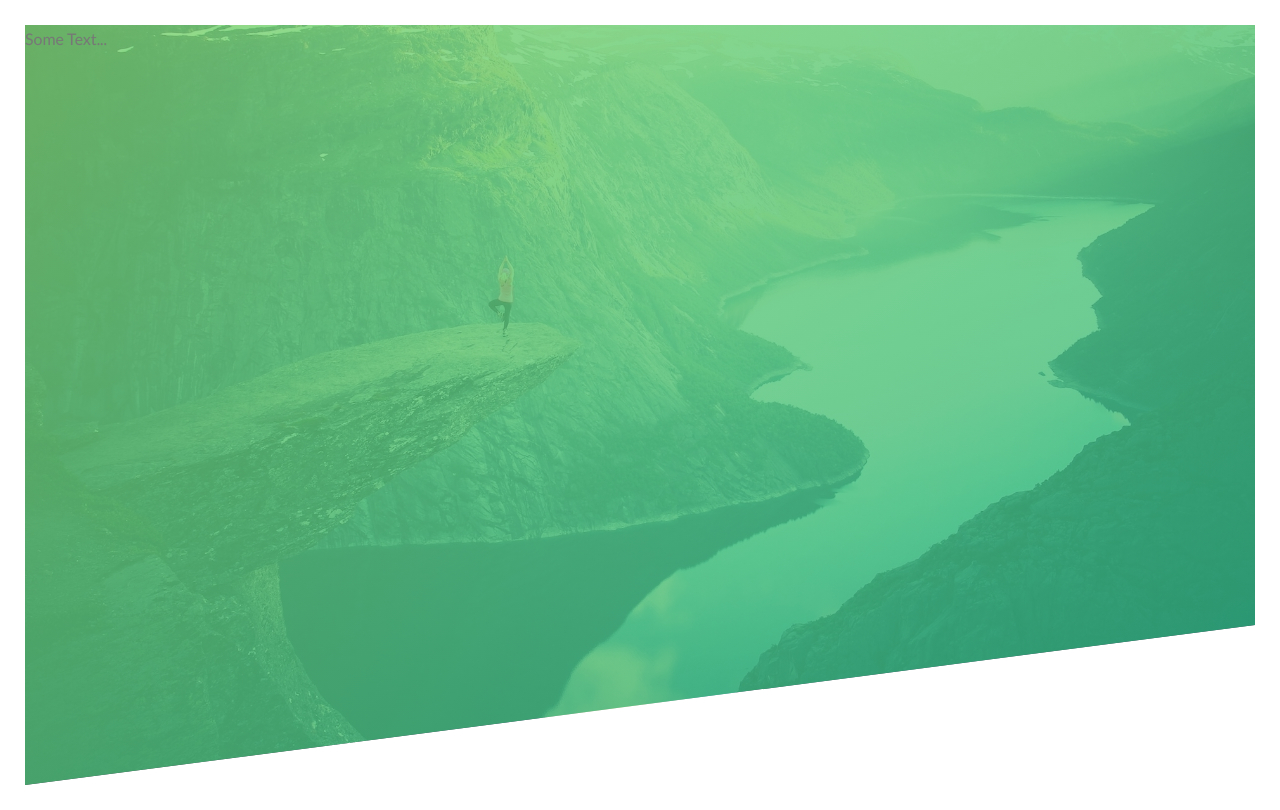
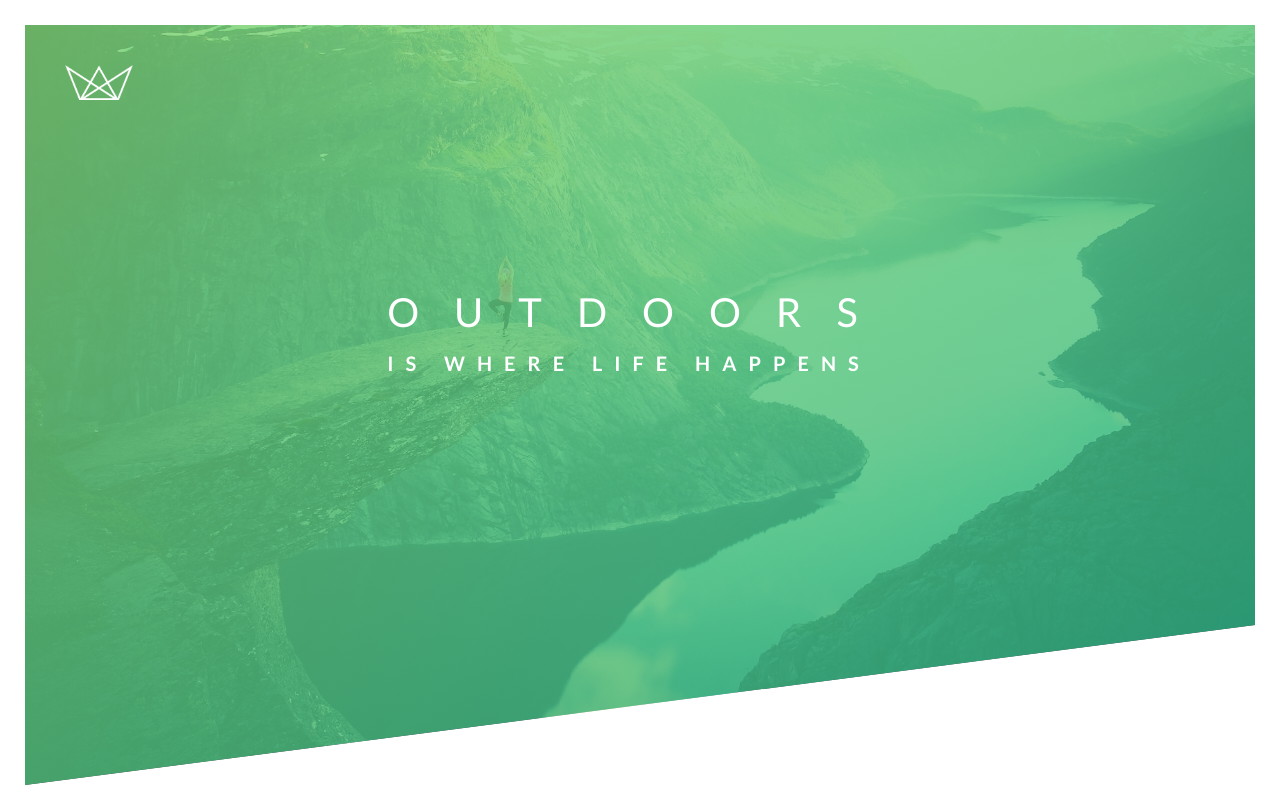
Before and after one commit to midnightgamer/Natours, a plain HTML site: page index.html in a window 1280 px wide. Drawn offline with Linux system fonts and the light colour scheme.

Commit message:
Heading added and made centered

```diff
--- a/css/style.css
+++ b/css/style.css
@@ -26,5 +26,42 @@ body{
     background-image: linear-gradient(to right bottom, rgba(126, 213, 111,0.8), rgba(40, 180, 133,0.8)),url("../img/hero.jpg");
     background-size: cover;
     background-position: top;
+    position: relative;
     clip-path: polygon(0 0,100% 0,100% 75vh,0 100%);
 }
+
+.logo-box{
+    position: absolute;
+    top: 40px;
+    left: 40px;
+}
+
+.logo{
+    height: 35px;
+}
+
+.text-box{
+    position: absolute;
+    top: 40%;
+    left: 50%;
+    transform: translate(-50%,-50%);
+}
+
+.heading-primary{
+    color: #fff;
+    text-transform: uppercase;
+}
+
+.heading-primary-main{
+    display: block;
+    font-size: 40px;
+    font-weight: 400;
+    letter-spacing: 35px;
+}
+
+.heading-primary-sub{
+    display: block;
+    font-size: 20px;
+    font-weight: 700;
+    letter-spacing: 12px;
+}
--- a/index.html
+++ b/index.html
@@ -11,7 +11,15 @@
 </head>
 <body>
     <header class="header">
-        Some Text...
+        <div class="logo-box">
+            <img src="img/logo-white.png" alt="Logo" class="logo">
+        </div>
+        <div class="text-box">
+            <h1 class="heading-primary">
+                <span class="heading-primary-main">Outdoors</span>
+                <span class="heading-primary-sub">is where life happens</span>
+            </h1>
+        </div>
     </header>
 </body>
 </html>
```
